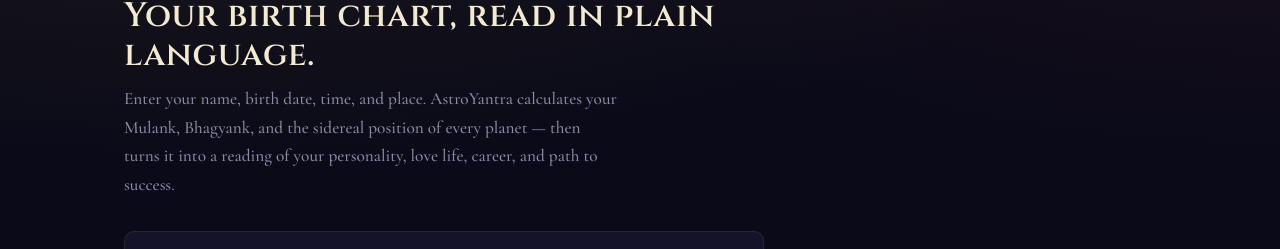
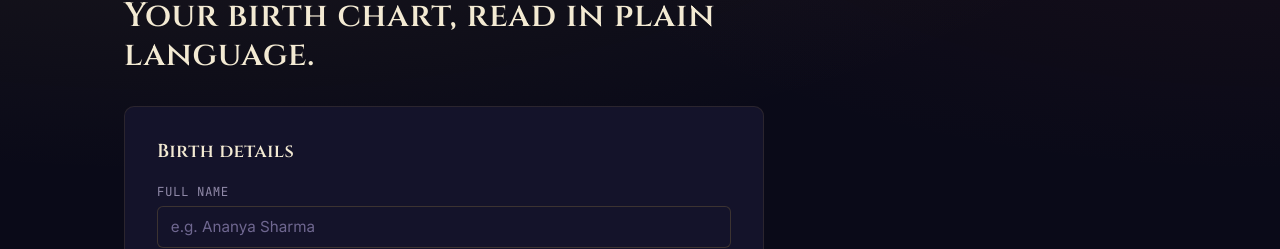
Before and after one commit to Mukunda3187/astroyantra, a React (Vite) app in the folder frontend/: page / in a window 1280 px wide. Shown: the part 145-394 px from the top of the page. Built offline with nearby package versions, Linux system fonts and the light colour scheme; no server answers.

Commit message:
Update Home.jsx

```diff
--- a/frontend/src/pages/Home.jsx
+++ b/frontend/src/pages/Home.jsx
@@ -57,11 +57,6 @@
           <h1 style={{ fontSize: '2.1rem', marginTop: '0.5rem', lineHeight: 1.15 }}>
             Your birth chart, read in plain language.
           </h1>
-          <p className="muted" style={{ marginTop: '0.7rem', fontFamily: 'var(--font-serif)', fontSize: '1.08rem', maxWidth: '60ch' }}>
-            Enter your name, birth date, time, and place. AstroYantra calculates your Mulank, Bhagyank,
-            and the sidereal position of every planet — then turns it into a reading of your
-            personality, love life, career, and path to success.
-          </p>
         </div>
 
         <form onSubmit={handleSubmit} className="panel form-panel">
```
